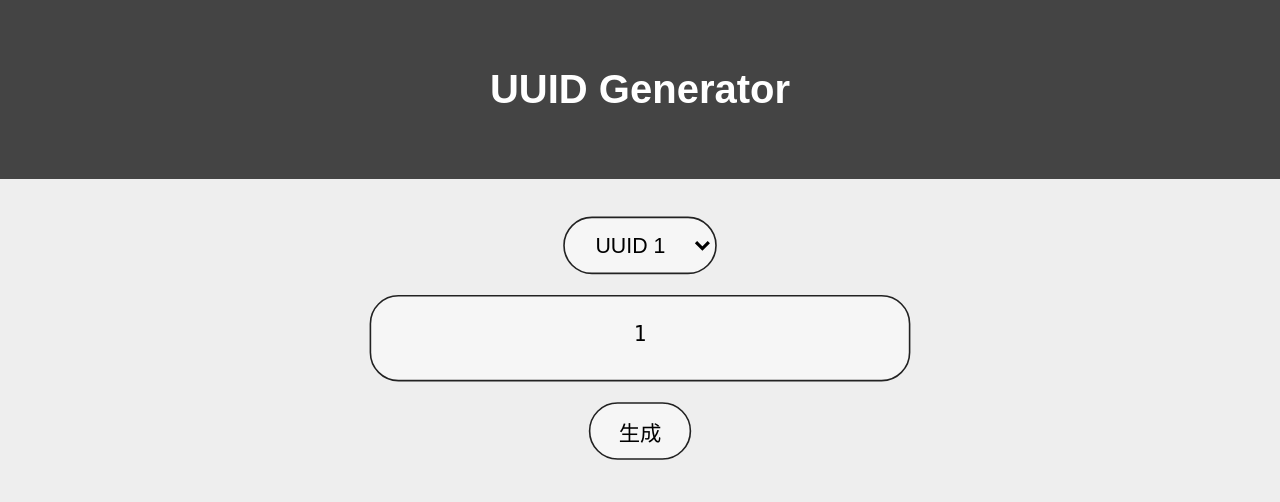
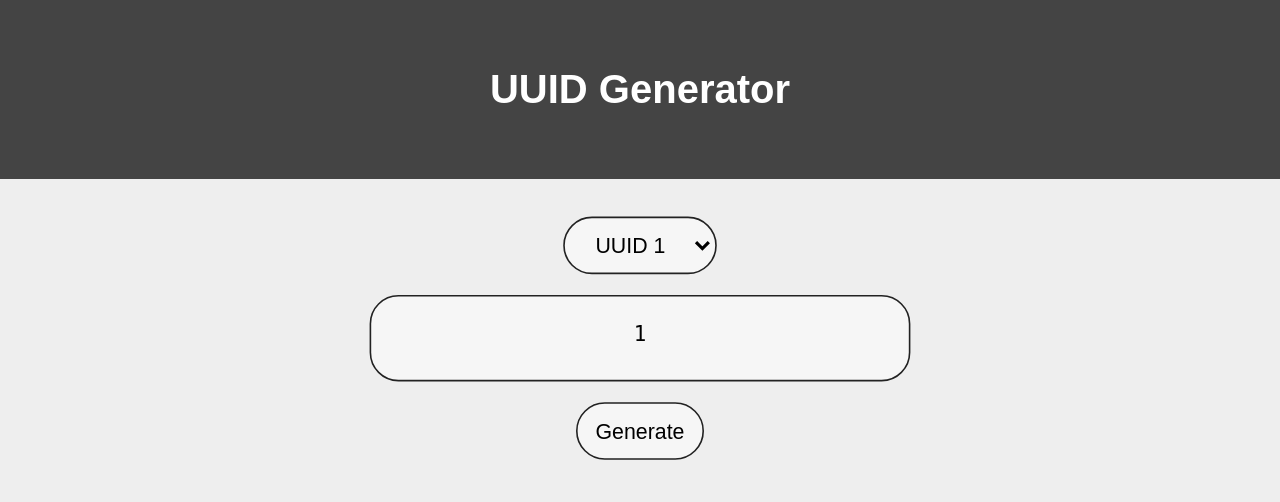
Before and after one commit to c3b2a/uuidgen_django, a Django app: template templates/index.html in a window 1280 px wide. Shown: the top 502 px of the page. Run offline with Django 3.2, Linux system fonts and the light colour scheme; the template is opened without the code that fills it: most values are stand-ins (such as "Sample title", 1, 10 or a date in 2020).

Commit message:
small changes

```diff
--- a/templates/index.html
+++ b/templates/index.html
@@ -52,7 +52,7 @@
 			background-color: #FFFFFF80;
 		}
 		form button {
-			width: 64px;
+			width: 80px;
 			height: 36px;
 			border: solid 1px #222222;
 			padding: 8px;
@@ -127,7 +127,7 @@
 				<pre></pre>
 				<div id="uuidDisplay">{{ uuid }}</div>
 				<pre></pre>
-				<button type="submit">生成</button>
+				<button type="submit">Generate</button>
 			</form>
 		</div>
 	</body>
```
